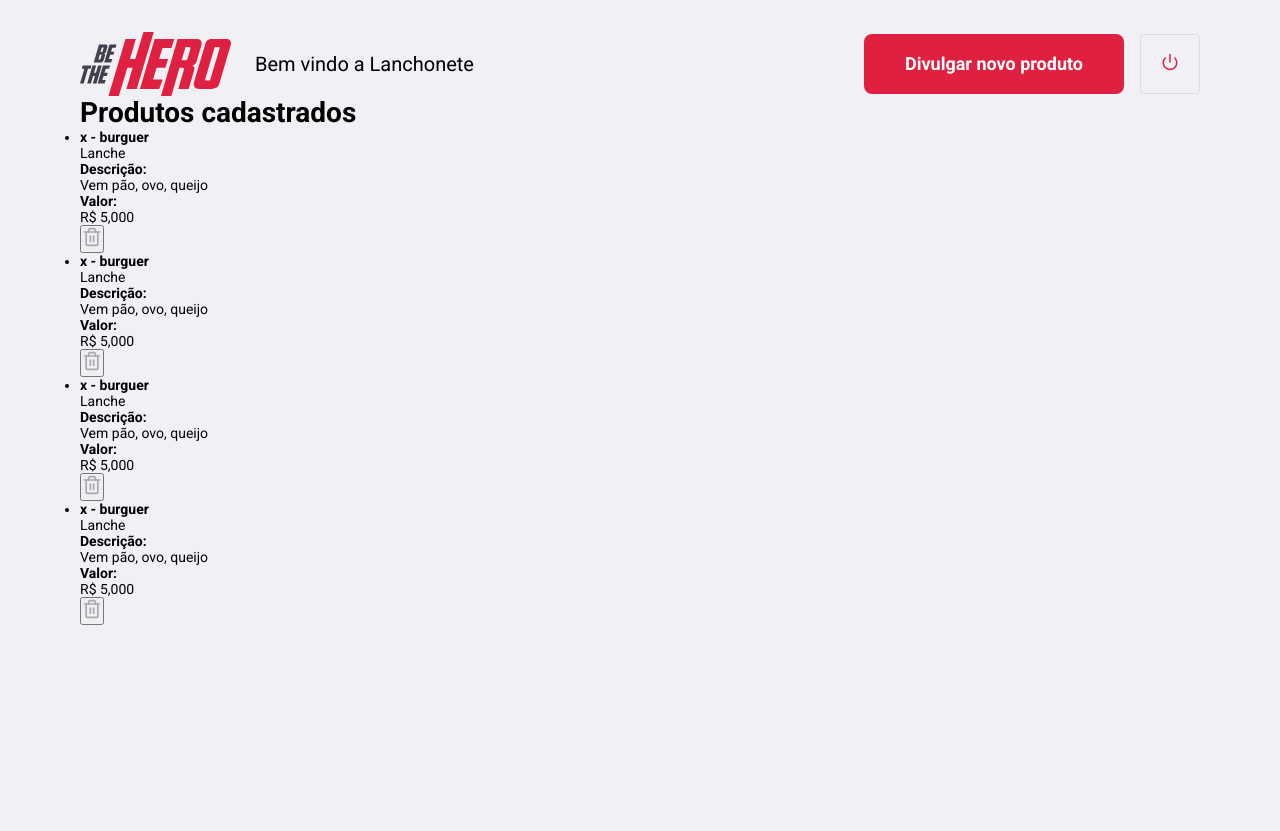
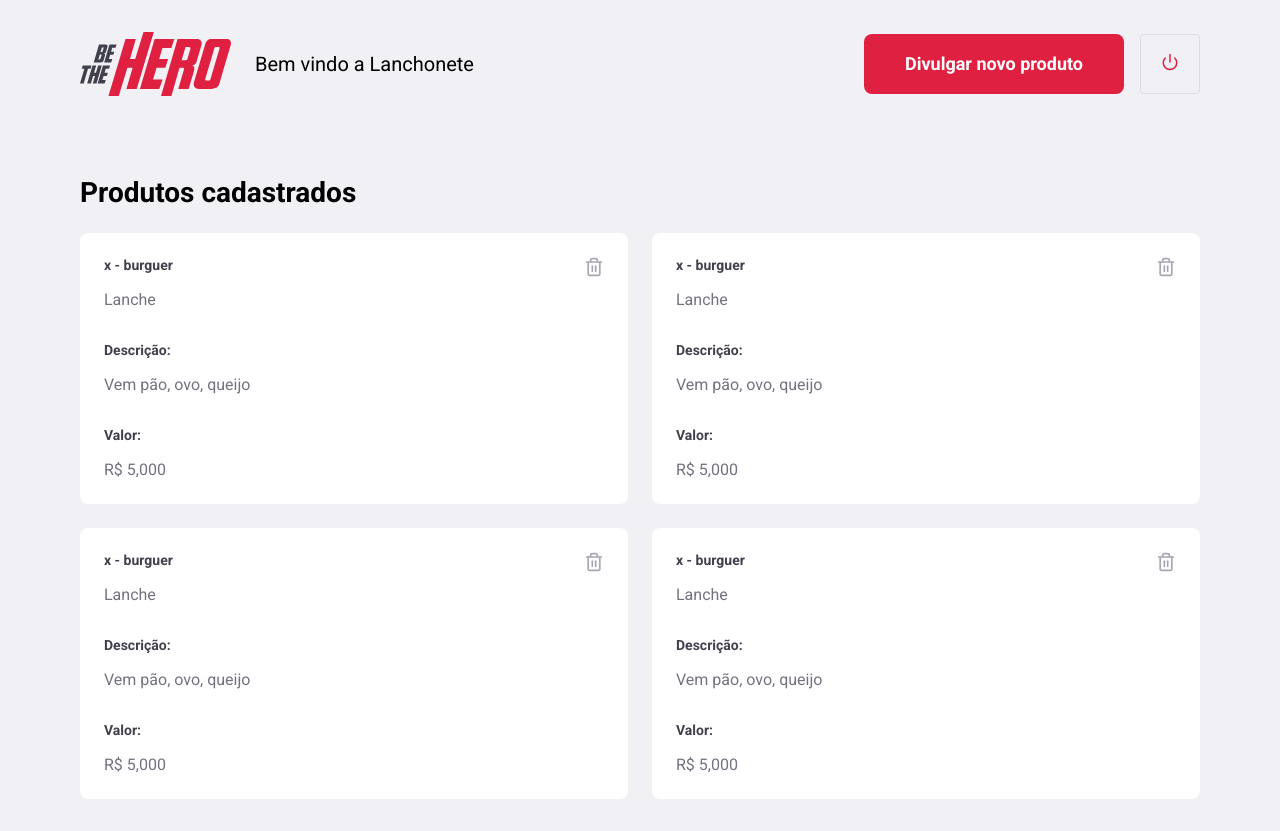
Before and after one commit to jilcimar/shop-food, a React (Create React App) app in the folder frontend/: page /perfil in a window 1280 px wide. Before the commit the page ends 800 px from the top, so only its background shows below. Built offline with nearby package versions, Linux system fonts and the light colour scheme.

Commit message:
estilos da parte de listagem dos produtos

```diff
--- a/frontend/src/pages/Profile/styles.css
+++ b/frontend/src/pages/Profile/styles.css
@@ -37,3 +37,53 @@
 .profile-container header button:hover {
     border-color: #999;
 }
+
+.profile-container h1 {
+    margin-top: 80px;
+    margin-bottom: 24px;
+}
+
+.profile-container ul {
+    display: grid;
+    grid-template-columns: 1fr 1fr;
+    grid-gap: 24px;
+    list-style: none;
+}
+
+.profile-container ul  li {
+    background: #fff;
+    padding: 24px;
+    border-radius: 8px;
+    position: relative;
+}
+
+.profile-container ul  li strong {
+    display: block;
+    margin-bottom: 16px;
+    color: #41414d;
+}
+
+.profile-container ul  li p + strong {
+    margin-top: 32px;
+}
+.profile-container ul  li p {
+
+}
+.profile-container ul  li button {
+    position: absolute;
+    right: 24px;
+    top: 24px;
+    border: 0;
+    background: #fff;
+}
+
+.profile-container ul  li button:hover {
+    opacity: 0.8;
+}
+
+.profile-container ul  li p {
+    color: #737380;
+    line-height: 21px;
+    font-size: 16px;
+
+}
```
